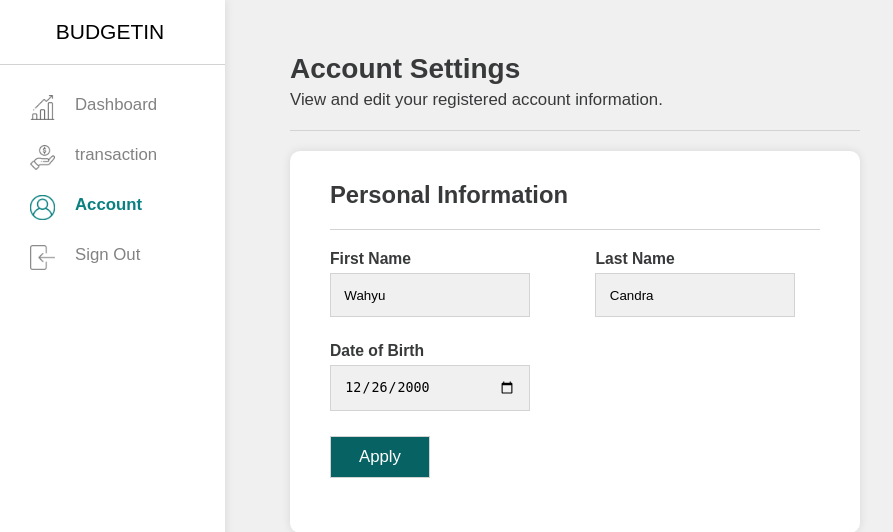
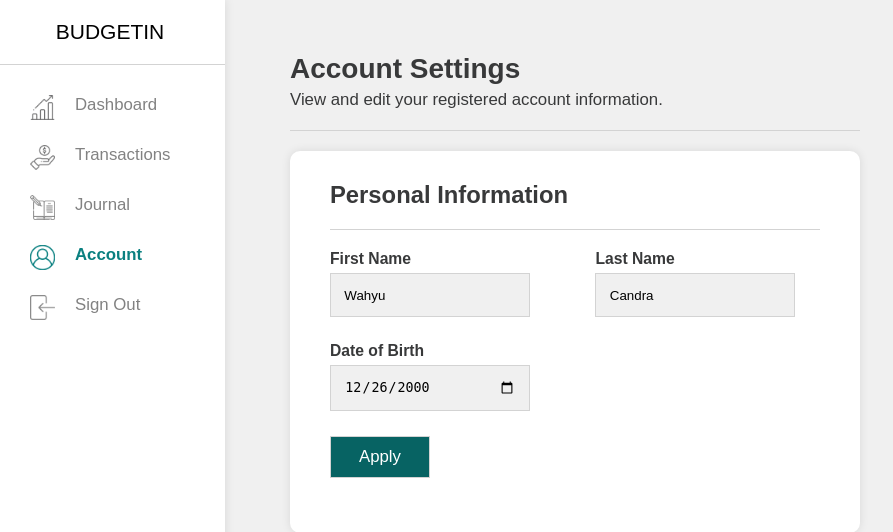
Before and after one commit to wahyucandra30/Budgetin, a PHP site: page /account.php in a window 1280 px wide. Shown: the top 532 px of the page, without its empty margins (0-893 px from the left). Run offline with PHP 8.4, Linux system fonts and the light colour scheme; a user stored in the database is signed in; data comes from the database, SQL or seed files in the repository.

Commit message:
Revert "apus jurnal"
This reverts commit bd18c460617666330af6f7ce2266ffb03b102f26.

```diff
--- a/app/account.php
+++ b/app/account.php
@@ -49,8 +49,13 @@
                             </button>
                         </li>
                         <li>
-                            <button onclick="location.href='transaction.html'" class="btn-sidebar">
-                                <img src="img/icons/payment.png" class="icons-sidebar">transaction</a>
+                            <button onclick="location.href='transactions.html'" class="btn-sidebar">
+                                <img src="img/icons/payment.png" class="icons-sidebar">Transactions</a>
+                            </button>
+                        </li>
+                        <li>
+                            <button onclick="location.href='journal.html'" class="btn-sidebar">
+                                <img src="img/icons/journal.png" class="icons-sidebar">Journal</a>
                             </button>
                         </li>
                         <li>
```
